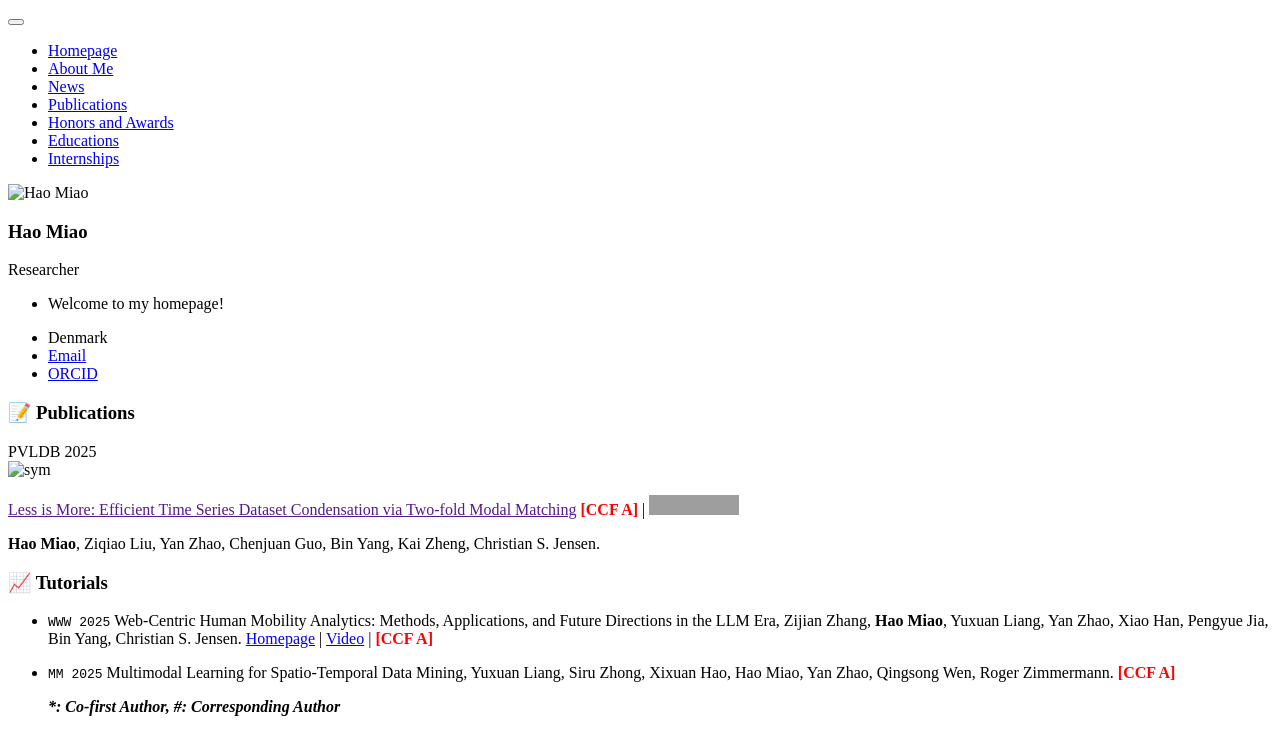
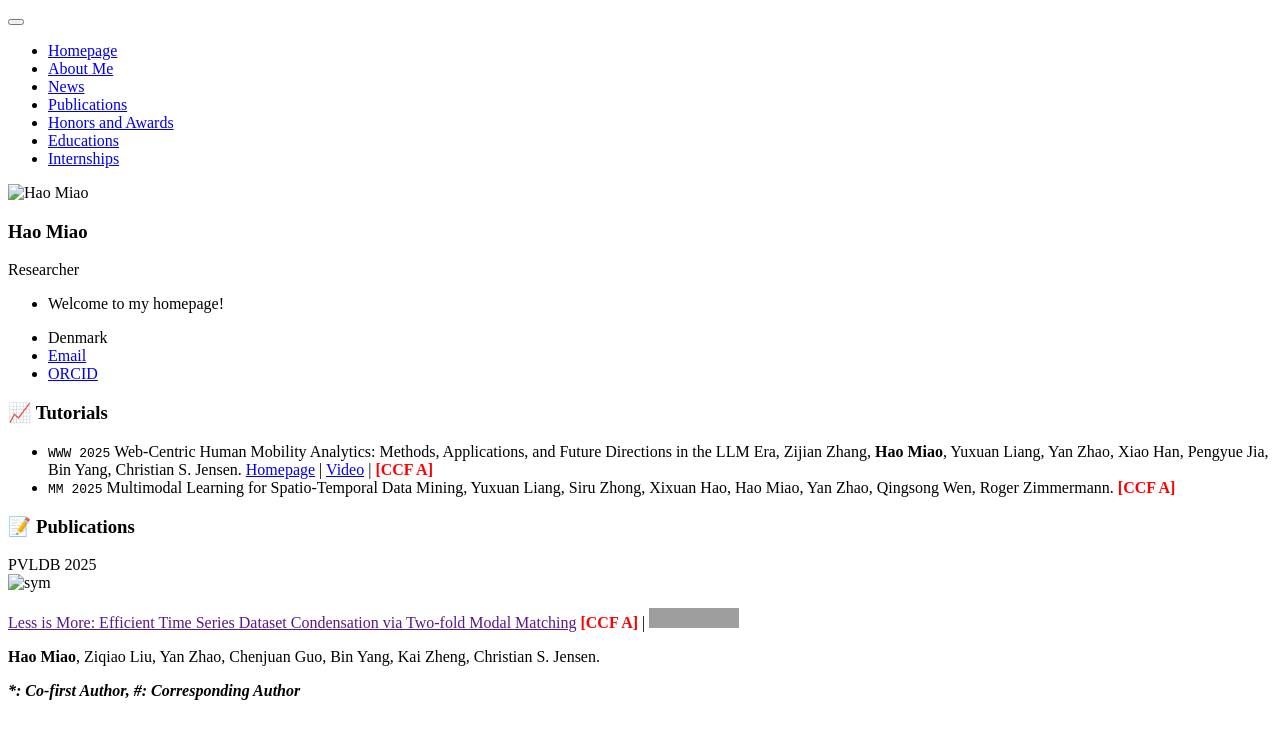
Before and after one commit to MiaoHaoSunny/MiaoHaoSunny.github.io, a Jekyll site: the page built from _pages/includes/pub.md, in a window 1280 px wide. Shown: the top 755 px of the page. Built offline with Jekyll 4.4.1, drawn with Linux system fonts in a browser that asks for light colours; our own code applies the rules of GitHub Pages for plain Markdown files; some of the changed lines change nothing that is shown; grey boxes are pictures that could not be loaded.

Commit message:
Update pub.md

```diff
--- a/_pages/includes/pub.md
+++ b/_pages/includes/pub.md
@@ -1,3 +1,7 @@
+# 📈 Tutorials
+- ``WWW 2025`` Web-Centric Human Mobility Analytics: Methods, Applications, and Future Directions in the LLM Era, Zijian Zhang, **Hao Miao**, Yuxuan Liang, Yan Zhao, Xiao Han, Pengyue Jia, Bin Yang, Christian S. Jensen. [Homepage](https://human-mobility.github.io/) \| [Video](https://drive.google.com/file/d/1my5aEcz_P-SR4it6KSchWNfZgzMUHm5h/view) \| <b><font color="red">[CCF A]</font></b>
+- ``MM 2025`` Multimodal Learning for Spatio-Temporal Data Mining, Yuxuan Liang, Siru Zhong, Xixuan Hao, Hao Miao, Yan Zhao, Qingsong Wen, Roger Zimmermann. <b><font color="red">[CCF A]</font></b>
+
 # 📝 Publications
 
 <div class='paper-box'><div class='paper-box-image'><div><div class="badge">PVLDB 2025</div><img src='images/TimeDC.png' alt="sym" width="100%"></div></div>
@@ -39,9 +43,5 @@
 - ``CIKM 2020`` [Multi-task adversarial spatial-temporal networks for crowd flow prediction](https://dl.acm.org/doi/abs/10.1145/3340531.3412054), Senzhang Wang (Supervisor), **Hao Miao**, Hao Chen, Zhiqiu Huang. <b><font color="red">[CCF B]</font></b> \| [![](https://img.shields.io/github/stars/MiaoHaoSunny/MT-ASTN?style=social&label=MT-ASTN Stars)](https://github.com/MiaoHaoSunny/MT-ASTN)
 -->
 
-# 📈 Tutorials
-- ``WWW 2025`` Web-Centric Human Mobility Analytics: Methods, Applications, and Future Directions in the LLM Era, Zijian Zhang, **Hao Miao**, Yuxuan Liang, Yan Zhao, Xiao Han, Pengyue Jia, Bin Yang, Christian S. Jensen. [Homepage](https://human-mobility.github.io/) \| [Video](https://drive.google.com/file/d/1my5aEcz_P-SR4it6KSchWNfZgzMUHm5h/view) \| <b><font color="red">[CCF A]</font></b>
-- ``MM 2025`` Multimodal Learning for Spatio-Temporal Data Mining, Yuxuan Liang, Siru Zhong, Xixuan Hao, Hao Miao, Yan Zhao, Qingsong Wen, Roger Zimmermann. <b><font color="red">[CCF A]</font></b>
-
 
   _**\*: Co-first Author, \#: Corresponding Author**_
```
